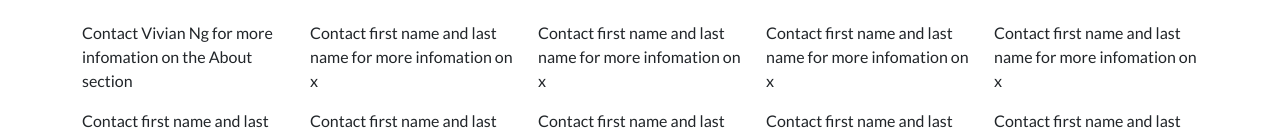
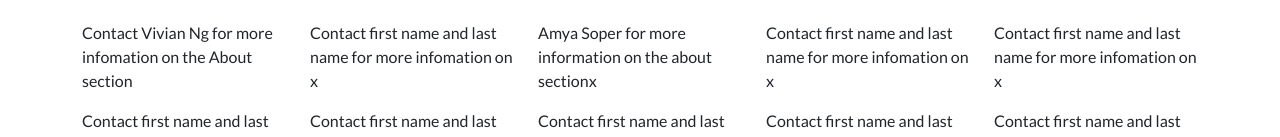
Before and after one commit to sulli719/ISS-210-Sec-005-Group-3, a plain HTML site: page index.html in a window 1280 px wide. Shown: the part 2241-2378 px from the top of the page. Drawn offline with nearby package versions, Linux system fonts and the light colour scheme.

Commit message:
Update index.html

```diff
--- a/index.html
+++ b/index.html
@@ -154,7 +154,7 @@
                 <div class="row justify-content-center">
                     <div class="col-sm"><p>Contact Vivian Ng for more infomation on the About section</p></div>
                     <div class="col-sm"><p>Contact first name and last name for more infomation on x</p></div>
-                    <div class="col-sm"><p>Contact first name and last name for more infomation on x</p></div>
+                    <div class="col-sm"><p>Amya Soper for more information on the about sectionx</p></div>
                     <div class="col-sm"><p>Contact first name and last name for more infomation on x</p></div>
                     <div class="col-sm"><p>Contact first name and last name for more infomation on x</p></div>
                 </div>
```
